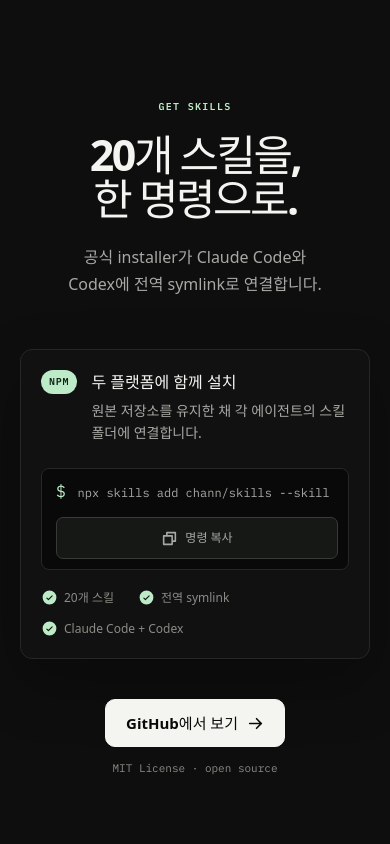
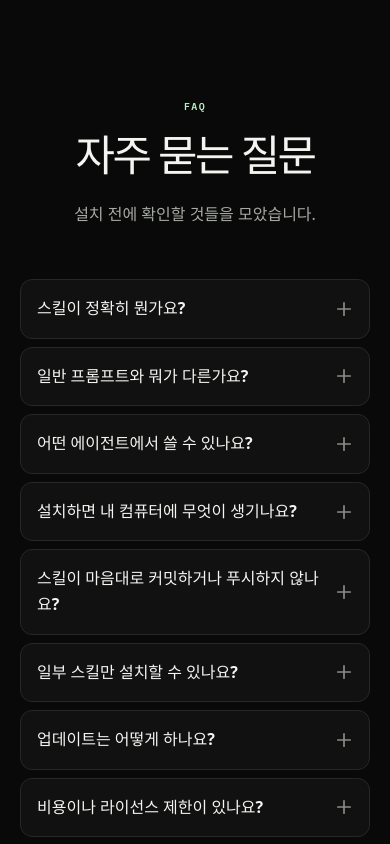
Before and after one commit to chann/skills, a React (Vite) app in the folder website/: page / in a window 390 px wide. Shown: the part 7740-8584 px from the top of the page. Built offline with nearby package versions, Linux system fonts and the light colour scheme.

Commit message:
feat(site): add FAQ section with structured data

```diff
--- a/website/index.html
+++ b/website/index.html
@@ -43,6 +43,78 @@
       }
     </script>
     <title>skills - 반복 작업을, 이름 있는 스킬로</title>
+    <script type="application/ld+json">
+      {
+        "@context": "https://schema.org",
+        "@type": "FAQPage",
+        "mainEntity": [
+          {
+            "@type": "Question",
+            "name": "스킬이 정확히 뭔가요?",
+            "acceptedAnswer": {
+              "@type": "Answer",
+              "text": "에이전트가 특정 작업을 어떻게 수행할지 정의한 SKILL.md 문서입니다. 실행 순서, 안전 규칙, 결과 형식까지 담고 있어 같은 요청이 항상 같은 기준으로 처리됩니다."
+            }
+          },
+          {
+            "@type": "Question",
+            "name": "일반 프롬프트와 뭐가 다른가요?",
+            "acceptedAnswer": {
+              "@type": "Answer",
+              "text": "프롬프트는 대화가 끝나면 사라지지만 스킬은 파일로 남습니다. 버전 관리되고, 팀과 공유되고, 이름으로 다시 호출할 수 있습니다."
+            }
+          },
+          {
+            "@type": "Question",
+            "name": "어떤 에이전트에서 쓸 수 있나요?",
+            "acceptedAnswer": {
+              "@type": "Answer",
+              "text": "Claude Code와 Codex를 기본 지원합니다. 같은 SKILL.md를 Codex는 $이름, Claude Code는 /이름으로 호출합니다. installer는 Gemini CLI, GitHub Copilot CLI 같은 다른 에이전트 대상도 지원합니다."
+            }
+          },
+          {
+            "@type": "Question",
+            "name": "설치하면 내 컴퓨터에 무엇이 생기나요?",
+            "acceptedAnswer": {
+              "@type": "Answer",
+              "text": "npx skills add가 저장소를 받아 각 에이전트의 스킬 폴더에 symlink를 만듭니다. 원본은 한 곳에 유지되고, 링크만 지우면 흔적 없이 제거됩니다."
+            }
+          },
+          {
+            "@type": "Question",
+            "name": "스킬이 마음대로 커밋하거나 푸시하지 않나요?",
+            "acceptedAnswer": {
+              "@type": "Answer",
+              "text": "각 스킬은 안전 규칙을 계약으로 명시합니다. 예를 들어 git 스킬은 명시적 스테이징만 사용하고 force push를 금지하며, 푸시가 거부되면 멈추고 보고합니다."
+            }
+          },
+          {
+            "@type": "Question",
+            "name": "일부 스킬만 설치할 수 있나요?",
+            "acceptedAnswer": {
+              "@type": "Answer",
+              "text": "네. 설치 명령의 --skill 옵션에 원하는 스킬 이름만 지정하면 됩니다. 각 스킬의 README에 개별 설치 방법이 있습니다."
+            }
+          },
+          {
+            "@type": "Question",
+            "name": "업데이트는 어떻게 하나요?",
+            "acceptedAnswer": {
+              "@type": "Answer",
+              "text": "설치 명령을 다시 실행하면 최신 버전을 받아옵니다. symlink 모드라서 원본 한 곳만 갱신되고 모든 에이전트에 함께 반영됩니다."
+            }
+          },
+          {
+            "@type": "Question",
+            "name": "비용이나 라이선스 제한이 있나요?",
+            "acceptedAnswer": {
+              "@type": "Answer",
+              "text": "없습니다. 전체가 MIT 라이선스 오픈소스입니다. 저장소를 포크해서 팀 규칙에 맞게 고쳐 써도 됩니다."
+            }
+          }
+        ]
+      }
+    </script>
   </head>
   <body>
     <div id="root"></div>
--- a/website/src/App.tsx
+++ b/website/src/App.tsx
@@ -4,6 +4,7 @@
   GithubLogo,
   GitPullRequest,
   NotePencil,
+  Plus,
   ShieldCheck,
 } from "@phosphor-icons/react";
 import { motion, useReducedMotion } from "motion/react";
@@ -59,6 +60,41 @@
     label: "Proof",
     title: "결과로 증명합니다",
     description: "보고서, 테스트, 커밋과 원격 상태를 확인합니다.",
+  },
+];
+
+const faqs = [
+  {
+    q: "스킬이 정확히 뭔가요?",
+    a: "에이전트가 특정 작업을 어떻게 수행할지 정의한 SKILL.md 문서입니다. 실행 순서, 안전 규칙, 결과 형식까지 담고 있어 같은 요청이 항상 같은 기준으로 처리됩니다.",
+  },
+  {
+    q: "일반 프롬프트와 뭐가 다른가요?",
+    a: "프롬프트는 대화가 끝나면 사라지지만 스킬은 파일로 남습니다. 버전 관리되고, 팀과 공유되고, $review-me처럼 이름으로 다시 호출할 수 있습니다.",
+  },
+  {
+    q: "어떤 에이전트에서 쓸 수 있나요?",
+    a: "Claude Code와 Codex를 기본 지원합니다. 같은 SKILL.md를 Codex는 $이름, Claude Code는 /이름으로 호출합니다. installer는 Gemini CLI, GitHub Copilot CLI 같은 다른 에이전트 대상도 지원합니다.",
+  },
+  {
+    q: "설치하면 내 컴퓨터에 무엇이 생기나요?",
+    a: "npx skills add가 저장소를 받아 각 에이전트의 스킬 폴더에 symlink를 만듭니다. 원본은 한 곳에 유지되고, 링크만 지우면 흔적 없이 제거됩니다.",
+  },
+  {
+    q: "스킬이 마음대로 커밋하거나 푸시하지 않나요?",
+    a: "각 스킬은 안전 규칙을 계약으로 명시합니다. 예를 들어 git 스킬은 명시적 스테이징만 사용하고 force push를 금지하며, 푸시가 거부되면 멈추고 보고합니다.",
+  },
+  {
+    q: "일부 스킬만 설치할 수 있나요?",
+    a: "네. 설치 명령의 --skill '*' 자리에 원하는 스킬 이름만 지정하면 됩니다. 각 스킬의 README에 개별 설치 방법이 있습니다.",
+  },
+  {
+    q: "업데이트는 어떻게 하나요?",
+    a: "설치 명령을 다시 실행하면 최신 버전을 받아옵니다. symlink 모드라서 원본 한 곳만 갱신되고 모든 에이전트에 함께 반영됩니다.",
+  },
+  {
+    q: "비용이나 라이선스 제한이 있나요?",
+    a: "없습니다. 전체가 MIT 라이선스 오픈소스입니다. 저장소를 포크해서 팀 규칙에 맞게 고쳐 써도 됩니다.",
   },
 ];
 
@@ -160,6 +196,7 @@
           <nav aria-label="주요 메뉴">
             <a href="#why">소개</a>
             <a href="#explore">스킬 찾기</a>
+            <a href="#faq">FAQ</a>
             <a href="#install">설치</a>
           </nav>
 
@@ -370,6 +407,25 @@
           </Reveal>
         </section>
 
+        <section className="faq section" id="faq" aria-labelledby="faq-title">
+          <Reveal className="section-heading section-heading--center">
+            <span className="section-label">FAQ</span>
+            <h2 id="faq-title">자주 묻는 질문</h2>
+            <p>설치 전에 확인할 것들을 모았습니다.</p>
+          </Reveal>
+          <Reveal className="faq-list" delay={0.06}>
+            {faqs.map((faq) => (
+              <details className="faq-item" key={faq.q}>
+                <summary>
+                  {faq.q}
+                  <Plus size={18} weight="bold" aria-hidden="true" />
+                </summary>
+                <p>{faq.a}</p>
+              </details>
+            ))}
+          </Reveal>
+        </section>
+
         <section className="install section" id="install" aria-labelledby="install-title">
           <Reveal className="section-heading section-heading--center">
             <span className="section-label">Get skills</span>
--- a/website/src/styles.css
+++ b/website/src/styles.css
@@ -119,6 +119,7 @@
 #why,
 #usage,
 #explore,
+#faq,
 #install {
   scroll-margin-top: 92px;
 }
@@ -1347,6 +1348,59 @@
   font-size: 13px;
 }
 
+.faq {
+  background: var(--canvas);
+}
+
+.faq-list {
+  display: grid;
+  gap: 8px;
+  max-width: 760px;
+  margin: 64px auto 0;
+}
+
+.faq-item {
+  border: 1px solid var(--line);
+  border-radius: 12px;
+  background: var(--surface);
+  transition: border-color 160ms ease;
+}
+
+.faq-item summary {
+  display: flex;
+  align-items: center;
+  justify-content: space-between;
+  gap: 16px;
+  padding: 16px 24px;
+  font-size: 16px;
+  font-weight: 620;
+  list-style: none;
+  cursor: pointer;
+}
+
+.faq-item summary::-webkit-details-marker {
+  display: none;
+}
+
+.faq-item summary svg {
+  flex: 0 0 auto;
+  color: var(--ink-muted);
+  transition: transform 300ms cubic-bezier(0.16, 1, 0.3, 1), color 160ms ease;
+}
+
+.faq-item[open] summary svg {
+  transform: rotate(45deg);
+  color: var(--accent);
+}
+
+.faq-item > p {
+  max-width: 620px;
+  margin: 0;
+  padding: 0 24px 16px;
+  color: var(--ink-soft);
+  font-size: 15px;
+}
+
 .install {
   background: var(--surface-soft);
 }
@@ -1843,6 +1897,16 @@
     padding: 28px 22px;
   }
 
+  .faq-list {
+    margin-top: 52px;
+  }
+
+  .faq-item summary,
+  .faq-item > p {
+    padding-right: 16px;
+    padding-left: 16px;
+  }
+
   .install-card {
     padding: 20px;
   }
```
